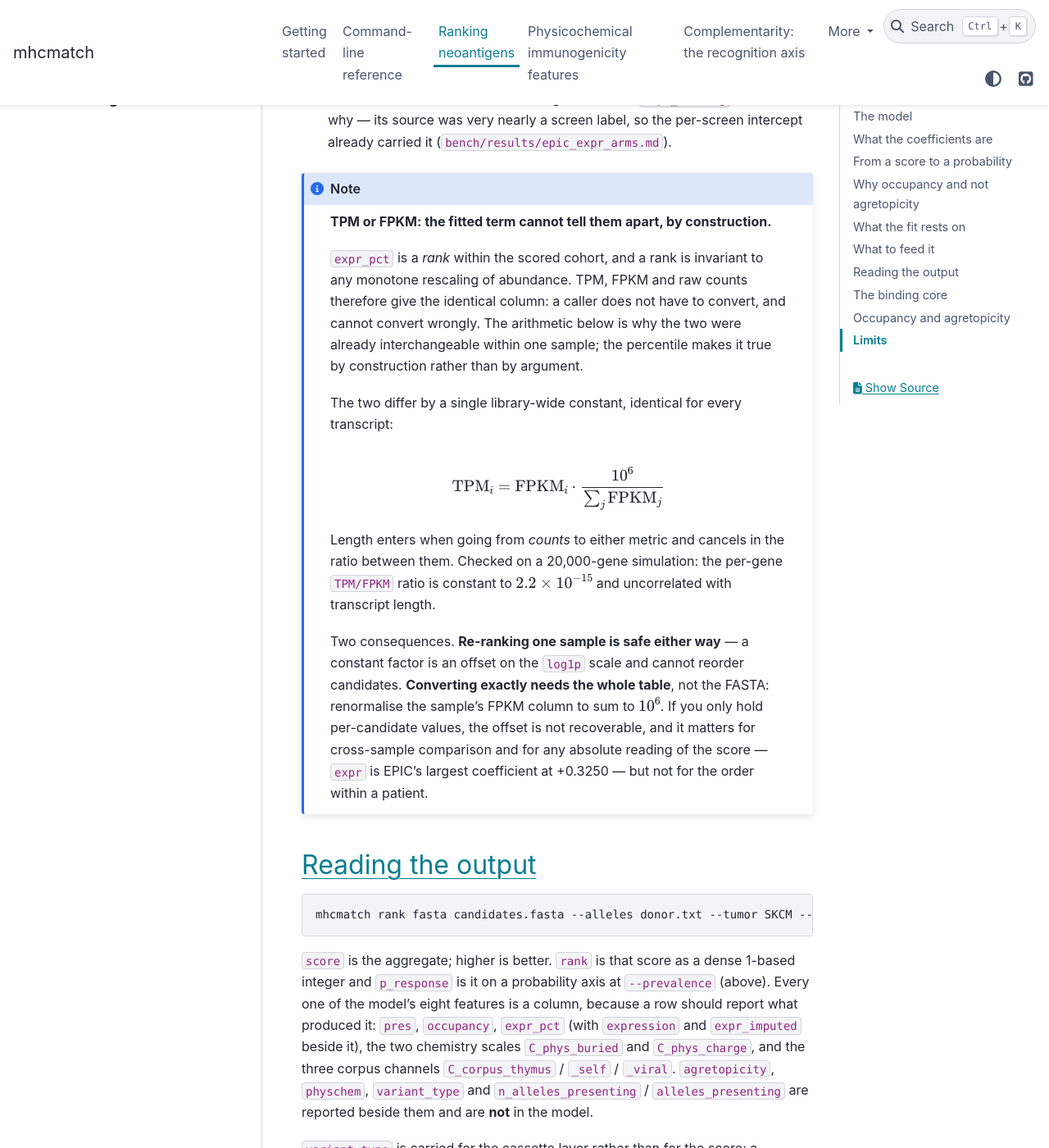
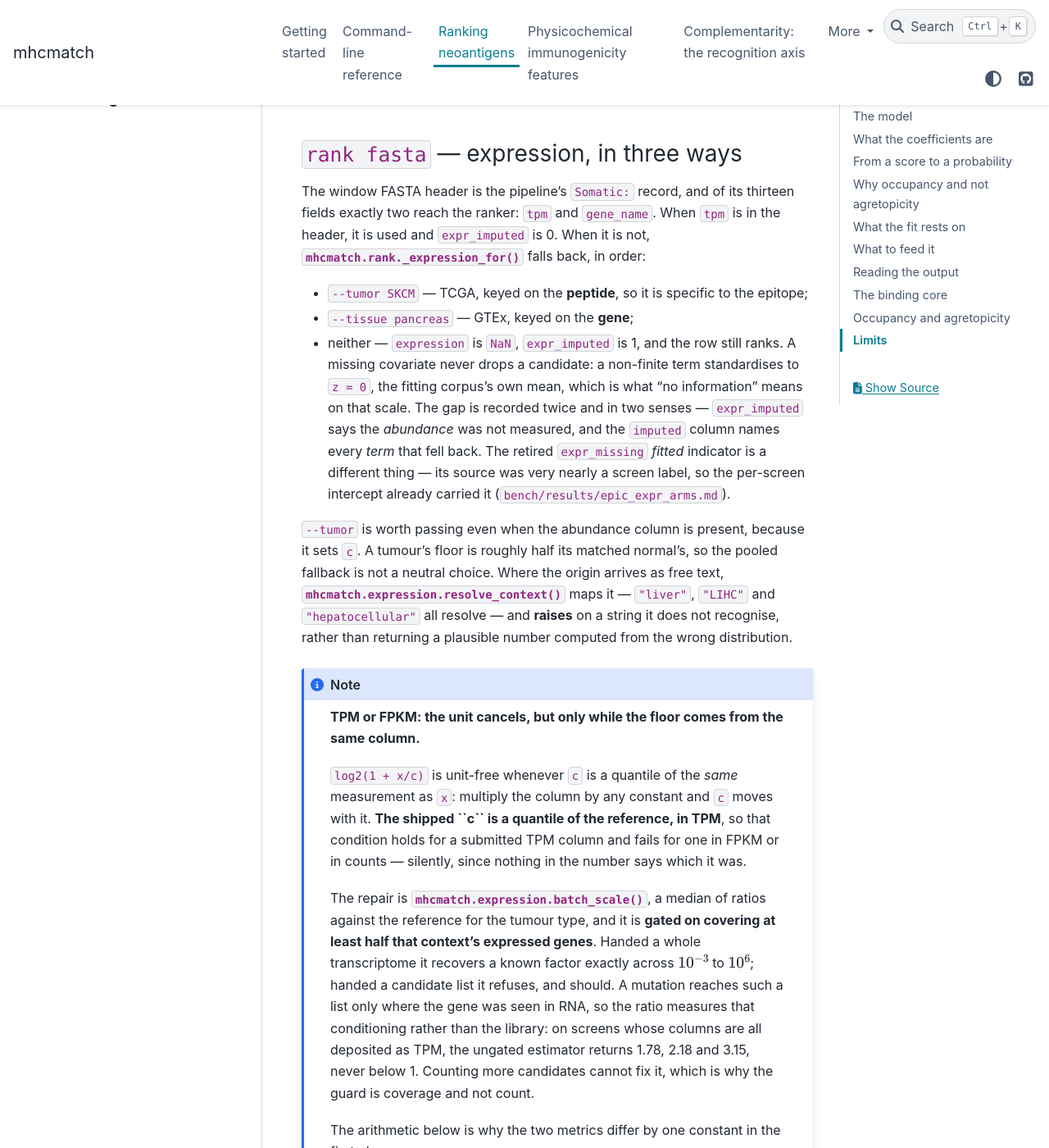
Before and after one commit to antigenomics/mhcmatch, a Sphinx documentation site: the page built from docs/neoantigen.rst, in a window 1280 px wide and 1400 px high, scrolled down 9291 px. Shown: the whole window at 82% size. Built offline with Sphinx 7.4.7 and the PyData theme 0.15.4, drawn with Linux system fonts in a browser that asks for light colours; some of the changed text lies outside the part shown.

Commit message:
docs: the term set the artifact actually carries, and a negative TPM that raises
The 1.2.0 CHANGELOG entry, and the places still describing the model as eight columns with
`expr_pct` as its expression term. README, `docs/index.rst`, `docs/neoantigen.rst`,
`docs/cassette.rst` and `skills/mhcmatch/SKILL.md` each quoted a superseded coefficient pair or a
retired term; `rank.expr_level`'s own docstring still said `c` came from the matched normal, which
is the thing v9 changed.

`docs/neoantigen.rst`'s units note was the one that mattered. It said the fitted term "cannot tell
TPM and FPKM apart, by construction" -- true of a within-batch percentile, and false of
`log2(1 + x/c)` with `c` a quantile of the reference. A caller reading it would have submitted FPKM
against a TPM floor and seen nothing. It now states the condition and points at `batch_scale`.

**A negative abundance raises rather than clamping to zero.** `max(tpm, 0.0)` made a broken input
indistinguishable from a silent gene, and silence is a measurement here. `_expression_for` rejects
it at the point the column is read, naming the gene and the value; `expr_level`, `batch_scale` and
both `prefilter` arguments do the same. The fitting corpus is unaffected -- minimum abundance over
342,432 rows is exactly 0.

New `tests/test_expression.py`, 25 tests: the ladder, monotonicity and unit-cancellation offline;
the floor, resolver, rescaler and second term behind `@pytest.mark.hfdata`. It pins the deposited
floors table against the matrix it was built from, so the numbers a caption cites cannot drift from
the ones scoring computes. 625 passed, 7 skipped.

Co-Authored-By: Claude Opus 5 <noreply@anthropic.com>

```diff
--- a/docs/neoantigen.rst
+++ b/docs/neoantigen.rst
@@ -45,11 +45,18 @@ what that term is worth **after** presentation and expression rather than in com
        itself is still computed and emitted; a probability entered linearly in a log-odds model is
        the mis-specification, not the axis.
    * - ``expression``
-     - ``expr_pct``
-     - The **percentile of ``log1p(TPM)`` within the scored cohort** — the cohort's own
-       measurement where it has one, else the tumour-matched reference, else the GTEx
-       cross-tissue median, and ``0.5`` where there is none. One term, not two: see
-       :func:`mhcmatch.rank.expr_percentile`.
+     - ``expr_lvl``
+     - ``log2(1 + TPM/c)`` for *this candidate's* source-gene abundance — the cohort's own
+       measurement where it has one, else the tumour type's reference value, else the gene's
+       matched-normal or cross-tissue level. ``c`` is the 25th percentile of the **tumour type's
+       own** non-zero gene medians, 0.1400 to 0.2400 TPM over 35 cancer types. See
+       :func:`mhcmatch.rank.expr_level`.
+   * - ``expression``
+     - ``expr_norm``
+     - The same gene's median in the tumour's **matched normal** tissue, on the same floor,
+       falling back to that gene's pan-tissue median and never to missing. Free rather than
+       subtracted: a ratio would need equal and opposite coefficients, and both are positive.
+       See :func:`mhcmatch.rank.expr_norm_level`.
    * - ``physchem``
      - ``C_phys_buried``
      - :func:`mhcmatch.complement.burial`, the Rose burial propensity **averaged** over the TCR
@@ -128,9 +135,12 @@ form. What these docs carry instead is what each term *is*, which does not move
    * - term
      - block
      - what it is
-   * - ``expr_pct``
+   * - ``expr_lvl``
      - expression
-     - expression *rank* within the scored cohort, 0.5 where there is no value
+     - this candidate's own abundance as ``log2(1 + TPM/c)`` on the tumour type's floor
+   * - ``expr_norm``
+     - expression
+     - the same gene in the tumour's matched normal tissue, on the same floor
    * - ``binder``
      - presentation
      - the calibrated Fisher combination of presentation ``%rank`` with the Potts affinity
@@ -329,20 +339,38 @@ two reach the ranker: ``tpm`` and ``gene_name``. When ``tpm`` is in the header,
 * ``--tumor SKCM`` --- TCGA, keyed on the **peptide**, so it is specific to the epitope;
 * ``--tissue pancreas`` --- GTEx, keyed on the **gene**;
 * neither --- ``expression`` is ``NaN``, ``expr_imputed`` is 1, and the row still ranks. A missing
-  covariate never drops a candidate: it takes ``expr_pct = 0.5``, which is what "no information"
-  means on a percentile scale, so the gap is expressed *in* the term rather than beside it in a
-  flag. The retired ``expr_missing`` indicator is why — its source was very nearly a screen label,
-  so the per-screen intercept already carried it (``bench/results/epic_expr_arms.md``).
+  covariate never drops a candidate: a non-finite term standardises to ``z = 0``, the fitting
+  corpus's own mean, which is what "no information" means on that scale. The gap is recorded twice
+  and in two senses --- ``expr_imputed`` says the *abundance* was not measured, and the ``imputed``
+  column names every *term* that fell back. The retired ``expr_missing`` *fitted* indicator is a different thing — its source was very
+  nearly a screen label, so the per-screen intercept already carried it
+  (``bench/results/epic_expr_arms.md``).
+
+``--tumor`` is worth passing even when the abundance column is present, because it sets ``c``.
+A tumour's floor is roughly half its matched normal's, so the pooled fallback is not a neutral
+choice. Where the origin arrives as free text, :func:`mhcmatch.expression.resolve_context` maps it
+--- ``"liver"``, ``"LIHC"`` and ``"hepatocellular"`` all resolve --- and **raises** on a string it
+does not recognise, rather than returning a plausible number computed from the wrong distribution.
 
 .. note::
 
-   **TPM or FPKM: the fitted term cannot tell them apart, by construction.**
+   **TPM or FPKM: the unit cancels, but only while the floor comes from the same column.**
 
-   ``expr_pct`` is a *rank* within the scored cohort, and a rank is invariant to any monotone
-   rescaling of abundance. TPM, FPKM and raw counts therefore give the identical column: a caller
-   does not have to convert, and cannot convert wrongly. The arithmetic below is why the two were
-   already interchangeable within one sample; the percentile makes it true by construction rather
-   than by argument.
+   ``log2(1 + x/c)`` is unit-free whenever ``c`` is a quantile of the *same* measurement as ``x``:
+   multiply the column by any constant and ``c`` moves with it. **The shipped ``c`` is a quantile
+   of the reference, in TPM**, so that condition holds for a submitted TPM column and fails for
+   one in FPKM or in counts --- silently, since nothing in the number says which it was.
+
+   The repair is :func:`mhcmatch.expression.batch_scale`, a median of ratios against the reference
+   for the tumour type, and it is **gated on covering at least half that context's expressed
+   genes**. Handed a whole transcriptome it recovers a known factor exactly across
+   :math:`10^{-3}` to :math:`10^{6}`; handed a candidate list it refuses, and should. A mutation
+   reaches such a list only where the gene was seen in RNA, so the ratio measures that conditioning
+   rather than the library: on screens whose columns are all deposited as TPM, the ungated
+   estimator returns 1.78, 2.18 and 3.15, never below 1. Counting more candidates cannot fix it,
+   which is why the guard is coverage and not count.
+
+   The arithmetic below is why the two metrics differ by one constant in the first place.
 
    The two differ by a single library-wide constant, identical for every transcript:
 
@@ -354,12 +382,12 @@ two reach the ranker: ``tpm`` and ``gene_name``. When ``tpm`` is in the header,
    Checked on a 20,000-gene simulation: the per-gene ``TPM/FPKM`` ratio is constant to
    :math:`2.2\times10^{-15}` and uncorrelated with transcript length.
 
-   Two consequences. **Re-ranking one sample is safe either way** --- a constant factor is an offset
-   on the ``log1p`` scale and cannot reorder candidates. **Converting exactly needs the whole
-   table**, not the FASTA: renormalise the sample's FPKM column to sum to :math:`10^6`. If you only
-   hold per-candidate values, the offset is not recoverable, and it matters for cross-sample
-   comparison and for any absolute reading of the score --- ``expr`` is EPIC's largest coefficient
-   at +0.3250 --- but not for the order within a patient.
+   Two consequences. **Re-ranking one sample is safe either way** --- a constant factor shifts
+   every candidate by the same amount and cannot reorder them within a patient. **Converting
+   exactly needs the whole table**, not the FASTA: renormalise the sample's FPKM column to sum to
+   :math:`10^6`. If you hold only per-candidate values the constant is not recoverable, and it
+   matters for cross-sample comparison and for any absolute reading of the score, since ``expr_lvl``
+   and ``expr_norm`` are fitted at +0.3694 and +0.4811 per standard deviation.
 
 Reading the output
 ------------------
@@ -370,10 +398,11 @@ Reading the output
 
 ``score`` is the aggregate; higher is better. ``rank`` is that score as a dense 1-based integer and
 ``p_response`` is it on a probability axis at ``--prevalence`` (above). Every one of the model's
-eight features is a column, because a row should report what produced it: ``pres``, ``occupancy``,
-``expr_pct`` (with ``expression`` and ``expr_imputed`` beside it), the two chemistry scales
-``C_phys_buried`` and ``C_phys_charge``, and the three corpus channels ``C_corpus_thymus`` /
-``_self`` / ``_viral``.
+nine features is a column, because a row should report what produced it: ``binder`` and ``log10a``,
+``expr_lvl`` and ``expr_norm`` (with ``expression``, ``expr_pct`` and ``expr_imputed`` beside
+them), the two chemistry scales ``C_phys_buried`` and ``C_phys_charge``, and the three corpus
+channels ``C_corpus_thymus`` / ``_self`` / ``_viral``. ``pres`` and ``occupancy`` are emitted too
+and are not fitted.
 ``agretopicity``, ``physchem``, ``variant_type`` and
 ``n_alleles_presenting`` / ``alleles_presenting`` are reported beside them and are **not** in the
 model.
```
Also changed, not shown: CHANGELOG.md (+123 -0 lines), README.md (+26 -15 lines), docs/cassette.rst (+4 -3 lines), docs/index.rst (+4 -3 lines), skills/mhcmatch/SKILL.md (+18 -7 lines), 3 other files.
